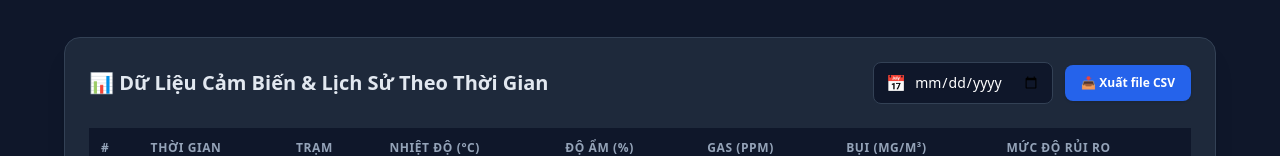
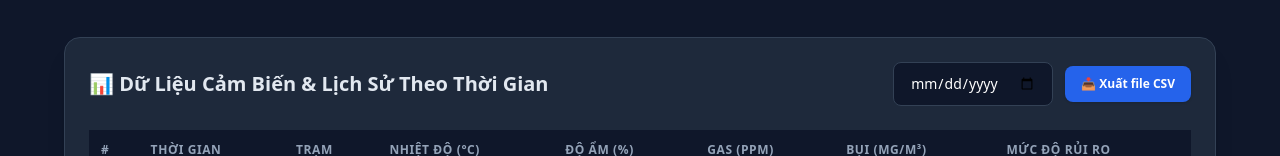
Before and after one commit to tranngocnam1702/pccc-aiot-dashboard, a website: page index.html in a window 1280 px wide. Shown: the part 256-412 px from the top of the page. Drawn offline with nearby package versions, Linux system fonts and the light colour scheme; no server answers.

Commit message:
Add files via upload

```diff
--- a/index.html
+++ b/index.html
@@ -39,11 +39,10 @@
         </h2>
 
         <!-- Bộ chọn ngày (Date Picker) tối ưu vùng click -->
+        <!-- Bộ chọn ngày tối ưu, bấm vào là hiện lịch chọn -->
         <div class="flex items-center gap-3">
-          <div class="bg-slate-900 border border-slate-700 rounded-lg px-3 py-2 flex items-center">
-            <span class="mr-2 text-slate-400">📅</span>
-            <input type="date" id="filterDate" onchange="filterHistoryByDate()" class="bg-transparent text-white text-sm focus:outline-none cursor-pointer">
-          </div>
+          <input type="date" id="filterDate" onchange="filterHistoryByDate()" class="bg-slate-900 border border-slate-700 text-white text-sm rounded-lg px-4 py-2.5 focus:outline-none focus:border-blue-500 cursor-pointer">
+
           <button onclick="exportAlarmHistoryToCSV()" class="bg-blue-600 hover:bg-blue-700 text-white text-xs font-semibold px-4 py-2.5 rounded-lg shadow transition flex items-center gap-2">
             📥 Xuất file CSV
           </button>
```
